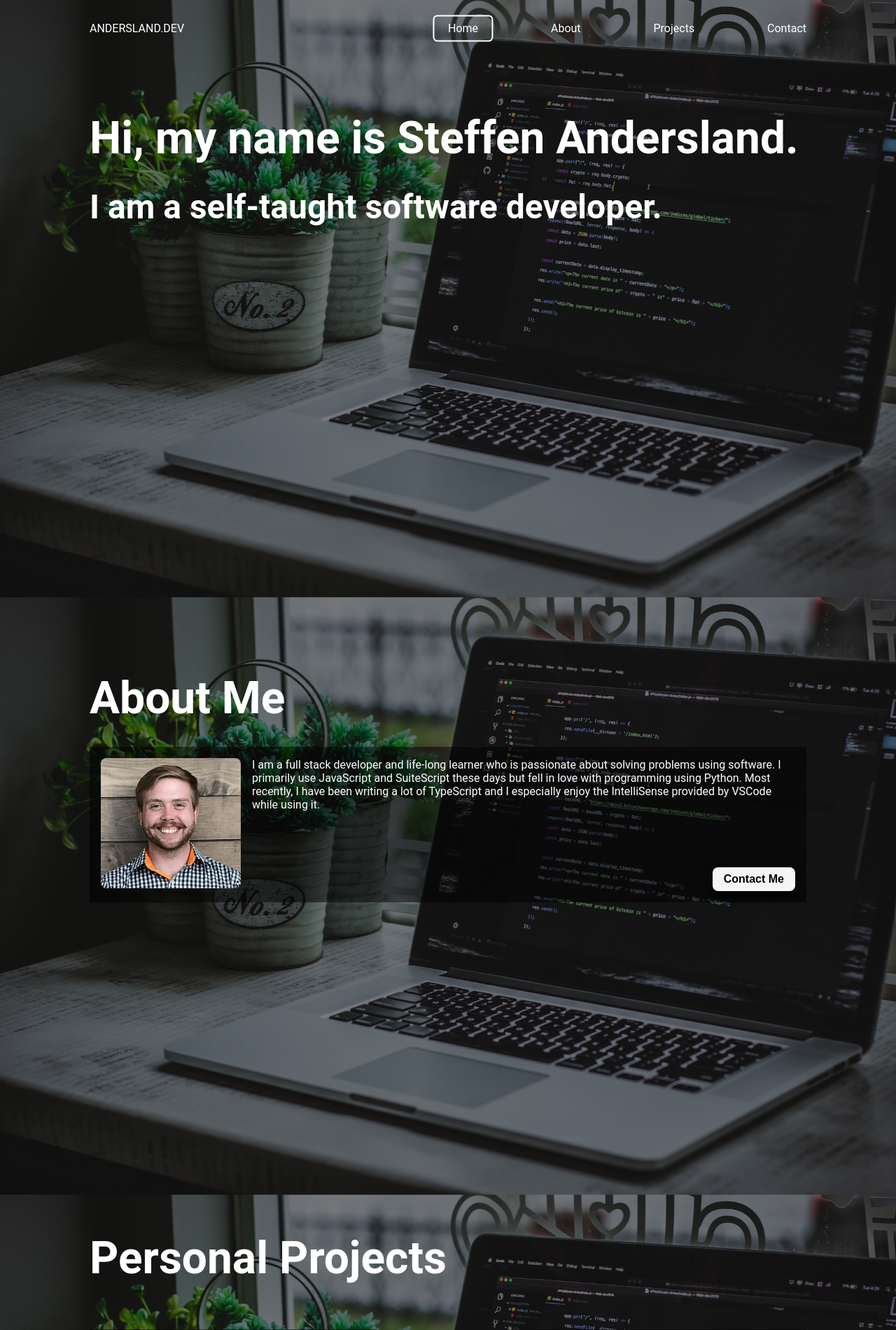
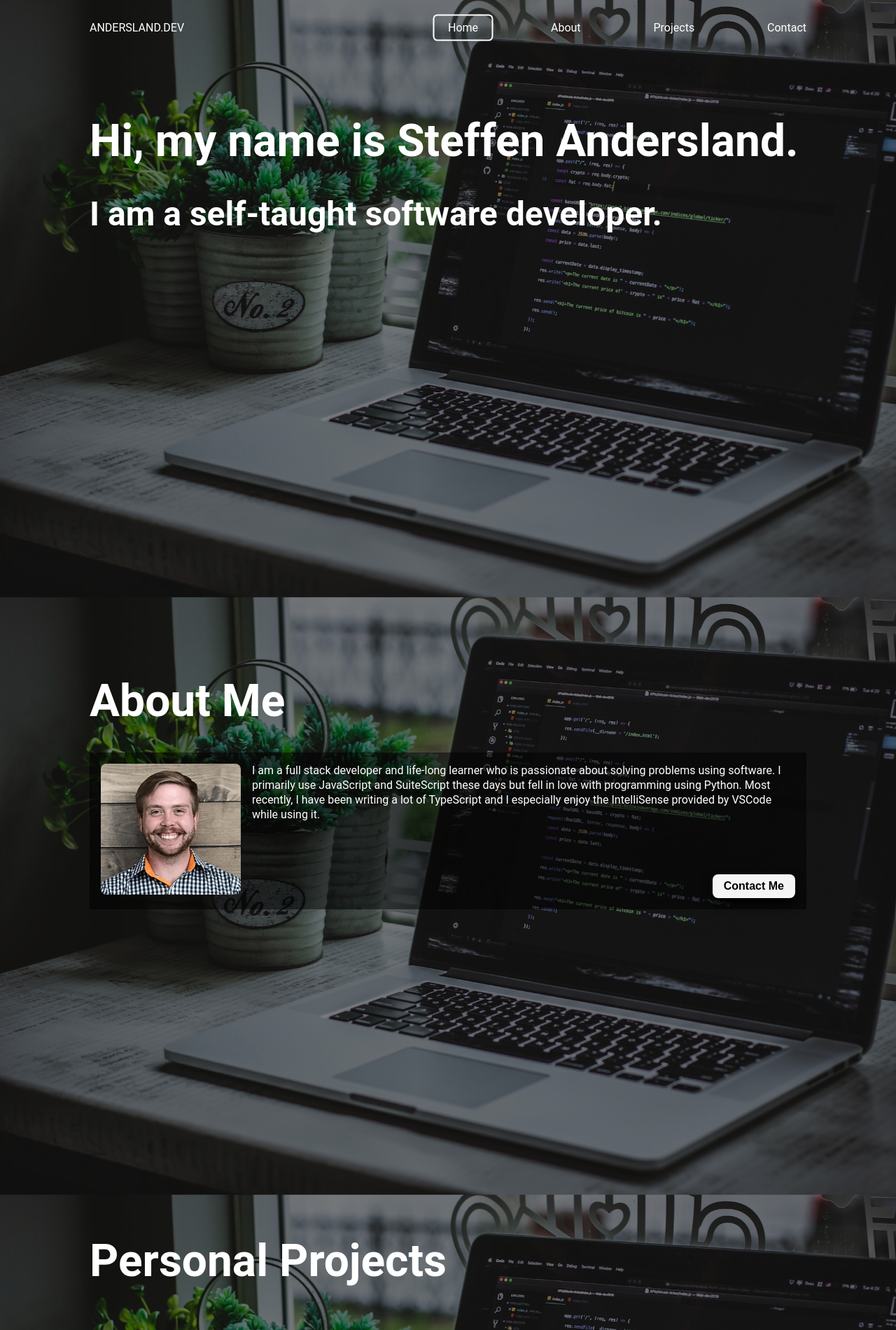
Before and after one commit to Sandersland/andersland_dev, a Flask app: page / in a window 1280 px wide. Shown: the top 1900 px of the page at 70% size. Run offline with Flask 2, Linux system fonts and the light colour scheme.

Commit message:
updated pylaunch image and update global line-height

```diff
--- a/app/static/style.css
+++ b/app/static/style.css
@@ -43,6 +43,7 @@ body {
   background-size: cover;
   color: white;
   font-family: 'Roboto', sans-serif;
+  line-height: 1.3;
 }
 
 h1 {
```
Also changed, not shown: app/static/pylaunch.png.
